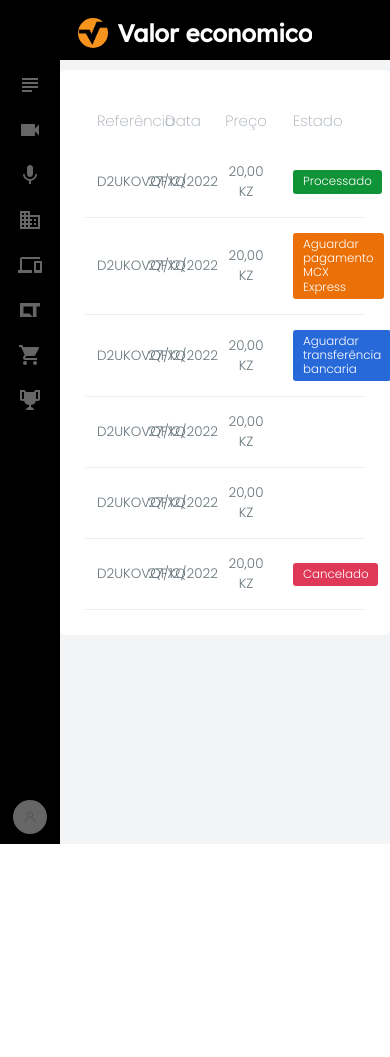
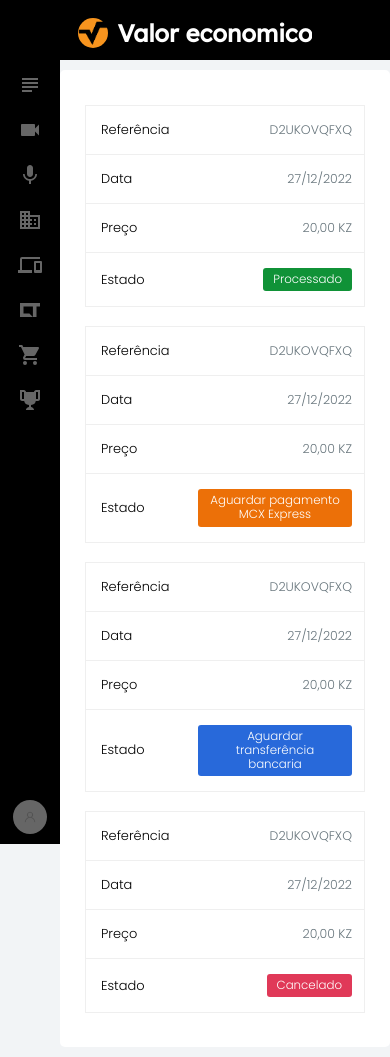
Before and after one commit to JudsonArtur/menu-valor-economico-3, a PHP site: page /order-history.html in a window 390 px wide. Before the commit the page ends 844 px from the top, so only its background shows below. Run offline with PHP 8.4, Linux system fonts and the light colour scheme; some web fonts are replaced.

Commit message:
responsive things made

```diff
--- a/css/boot.css
+++ b/css/boot.css
@@ -119,18 +119,14 @@ a {
 .box4,
 .box5,
 .box6{
-    padding: 15px;
+    padding: 5px;
 }
 .box1 {
     width: 100%;
     padding: 15px;
 }
-.box2 {
-    padding: 0 15px;
-}
 .box3 {
     width: 33.333%;
-    padding: 0 15px;
 }
 @media (min-width: 200px) {
     .box2,
--- a/css/style.css
+++ b/css/style.css
@@ -1508,26 +1629,81 @@
 }
 
 @media (max-width: 990px) {
+
     .plan-item>* {
         padding-left: 35px;
         padding-right: 35px;
     }
+
+    .how-it-works .steps .step {
+        width: 33%;
+        margin-bottom: .5%;
+    }
+}
+@media(max-width: 760px) {
+    .history-table-row {
+        border-bottom: 0;
+        display: flex;
+        flex-direction: row;
+        flex-wrap: wrap;
+    }
+    .history-table-row {
+        margin: 10px 0;
+    }
+    .history-table--header span {
+        background-color: #eee;
+    }
+    .history-table--header {
+        left: -9999px;
+        position: absolute;
+        visibility: hidden;
+    }
+     .column {
+        border: 1px solid #efefef;
+        margin: 0 -1px -1px 0;
+        width: 100% !important;
+        text-align: right;
+        padding-left: 40%;
+        position: relative;
+        font-size:.78rem ;
+        justify-content: flex-end !important;
+    }
+
+     .column::before,
+    .history-table--header span::before {
+        content: attr(data-label);
+        position: absolute;
+        left: 15px;
+        width: 50%;
+        top: 50%;
+        transform: translateY(-50%);
+        color: #000;
+        text-align: left;
+        font-size: .81rem;
+    }
+    .column .status-skin{
+        text-align: center !important;
+    }
 }
 
 @media (max-width: 767px) {
+
     .submenu {
         top: 60px;
         height: 100%;
         overflow-y: auto;
         padding-bottom: 50px;
     }
+
     .general-content {
         padding-top: 60px;
         padding-left: 0px;
     }
+
     .logo-type-section {
         width: 100%;
     }
+
     .logo-type-section div {
         width: unset;
         height: unset;
--- a/order-history.html
+++ b/order-history.html
@@ -106,16 +106,16 @@
                     </div>
                     <div class="history-table--body">
                         <div class="history-table-row">
-                            <span class="column column-w25">
+                            <span class="column column-w25" data-label="Referência">
                                 D2UKOVQFXQ
                             </span>
-                            <span class="column column-w20 text-center">
+                            <span class="column column-w20 text-center" data-label="Data">
                                 27/12/2022
                             </span>
-                            <span class="column column-w25 text-center">
+                            <span class="column column-w25 text-center" data-label="Preço">
                                 20,00 KZ
                             </span>
-                            <span class="column column-w30">
+                            <span class="column column-w30" data-label="Estado">
                                   <span class="status-skin green">
                                     Processado
                                   </span>
@@ -125,16 +125,16 @@
                             </div>
                         </div>
                         <div class="history-table-row">
-                            <span class="column column-w25">
+                            <span class="column column-w25" data-label="Referência">
                                 D2UKOVQFXQ
                             </span>
-                            <span class="column column-w20 text-center">
+                            <span class="column column-w20 text-center" data-label="Data">
                                 27/12/2022
                             </span>
-                            <span class="column column-w25 text-center">
+                            <span class="column column-w25 text-center" data-label="Preço">
                                 20,00 KZ
                             </span>
-                            <span class="column column-w30">
+                            <span class="column column-w30" data-label="Estado">
                                   <span class="status-skin mcx">Aguardar pagamento MCX Express</span>
                             </span>
                             <div class="table-row--body">
@@ -142,70 +142,37 @@
                             </div>
                         </div>
                         <div class="history-table-row">
-                            <span class="column column-w25">
+                            <span class="column column-w25" data-label="Referência">
                                 D2UKOVQFXQ
                             </span>
-                            <span class="column column-w20 text-center">
+                            <span class="column column-w20 text-center" data-label="Data">
                                 27/12/2022
                             </span>
-                            <span class="column column-w25 text-center">
+                            <span class="column column-w25 text-center" data-label="Preço">
                                 20,00 KZ
                             </span>
-                            <span class="column column-w30">
-                                  <span class="status-skin transf">
+                            <span class="column column-w30" data-label="Estado">
+                                  <span class="status-skin transf" >
                                     Aguardar transferência bancaria
                                   </span>
                             </span>
                             <div class="table-row--body">
-
-                            </div>
+                                <div>
+                                   Lorem ipsum dolor sit amet consectetur adipisicing elit. Culpa perferendis aut quisquam fugit facere quam tempore blanditiis necessitatibus repellendus itaque minus corporis qui doloribus, tempora sit laborum incidunt beatae facilis.
+                                </div>
+                           </div>
                         </div>
                         <div class="history-table-row">
-                            <span class="column column-w25">
+                            <span class="column column-w25" data-label="Referência">
                                 D2UKOVQFXQ
                             </span>
-                            <span class="column column-w20 text-center">
+                            <span class="column column-w20 text-center" data-label="Data">
                                 27/12/2022
                             </span>
-                            <span class="column column-w25 text-center">
+                            <span class="column column-w25 text-center" data-label="Preço">
                                 20,00 KZ
                             </span>
-                            <span class="column column-w30">
-                                  <span class="status-skin blue">
-                                    Medium
-                                  </span>
-                            </span>
-                            <div class="table-row--body">
-                                 <div>
-                                    Lorem ipsum dolor sit amet consectetur adipisicing elit. Culpa perferendis aut quisquam fugit facere quam tempore blanditiis necessitatibus repellendus itaque minus corporis qui doloribus, tempora sit laborum incidunt beatae facilis.
-                                 </div>
-                            </div>
-                        </div>
-                        <div class="history-table-row">
-                            <span class="column column-w25">
-                                D2UKOVQFXQ
-                            </span>
-                            <span class="column column-w20 text-center">
-                                27/12/2022
-                            </span>
-                            <span class="column column-w25 text-center">
-                                20,00 KZ
-                            </span>
-                            <span class="column column-w30">
-                                  <span class="status-skin blue-soft">Low</span>
-                            </span>
-                        </div>
-                        <div class="history-table-row">
-                            <span class="column column-w25">
-                                D2UKOVQFXQ
-                            </span>
-                            <span class="column column-w20 text-center">
-                                27/12/2022
-                            </span>
-                            <span class="column column-w25 text-center">
-                                20,00 KZ
-                            </span>
-                            <span class="column column-w30">
+                            <span class="column column-w30" data-label="Estado">
                                   <span class="status-skin red">Cancelado</span>
                             </span>
                         </div>
```
Also changed, not shown: other parts of css/style.css (+195 -11 lines), img/bank-.png (deleted), img/bank-button.png (deleted), img/bank.png (deleted). Lines whose indentation alone changed are shown as unchanged.
